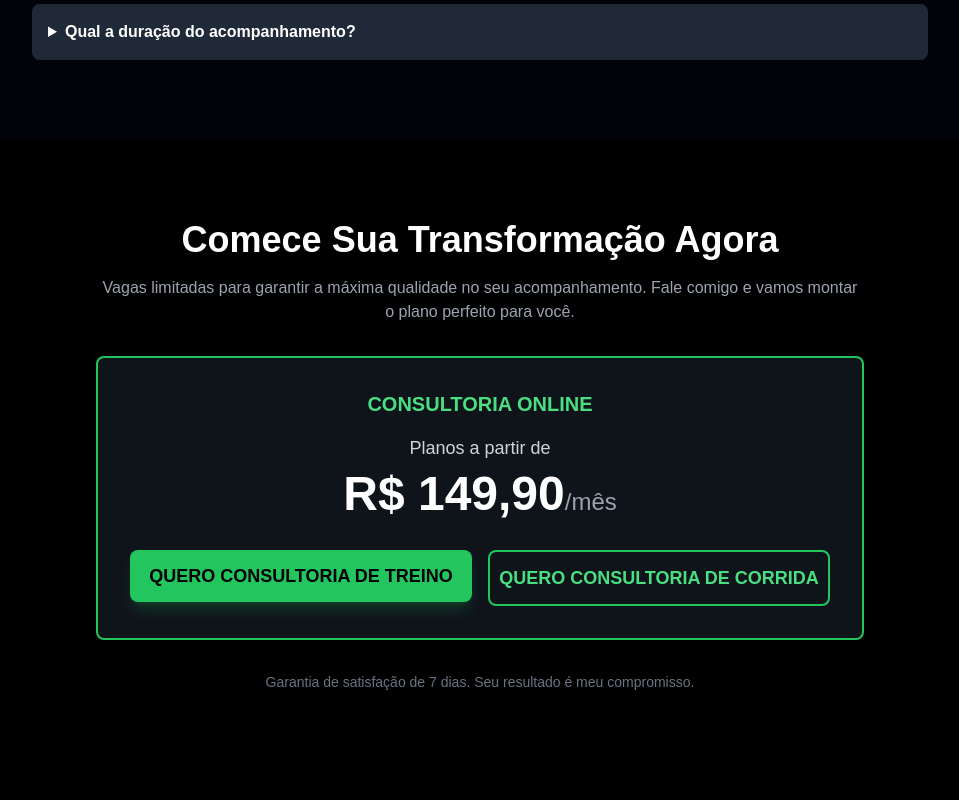
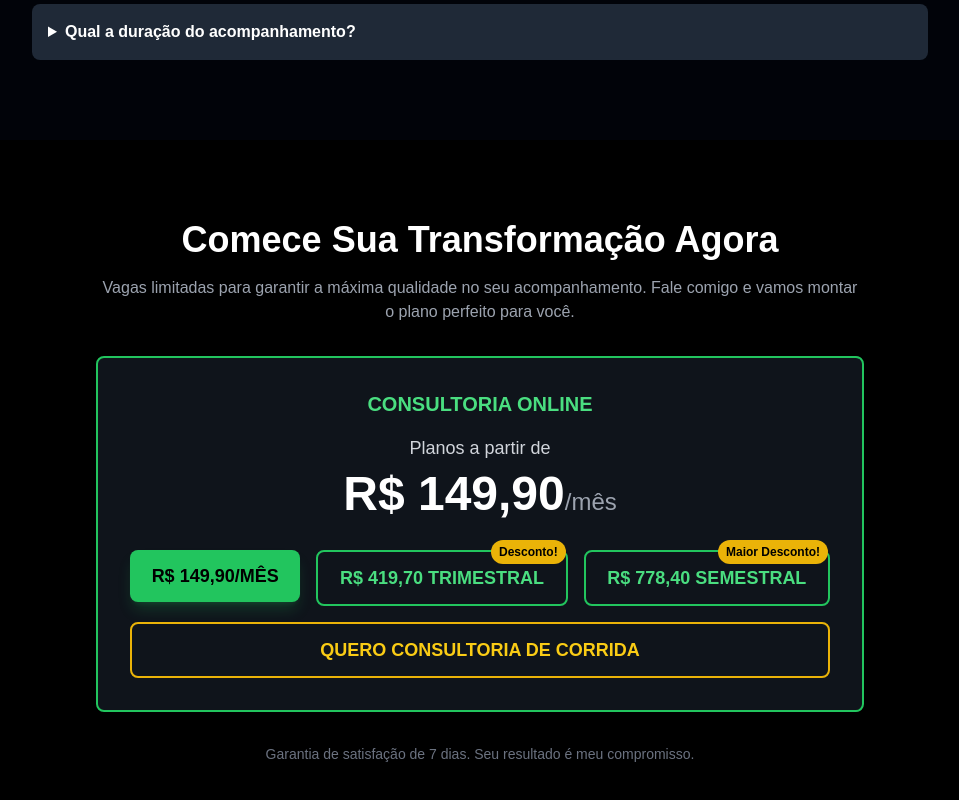
Before and after one commit to PauloSantangelo/landingpage-jenifferzamoner, a Next.js app: page /consultoria in a window 1280 px wide. Shown: the part 4865-5665 px from the top of the page, without its empty margins (160-1119 px from the left). Before the commit the page ends 5637 px from the top, so only its background shows below. Built offline with nearby package versions, Linux system fonts and the light colour scheme.

Commit message:
Atualizar links do aplicativo da Jeniffer

```diff
--- a/src/app/consultoria/page.tsx
+++ b/src/app/consultoria/page.tsx
@@ -136,7 +136,7 @@ export default function ConsultoriaPage(): JSX.Element { // Mantendo a tipagem d
                         className="w-full h-full"
                     ></iframe>
                 </div>
-                <Link href="https://wa.me/5514988226651?text=Olá, vim pela consultoria on-line" target="_blank" rel="noopener noreferrer">
+                <Link href="https://pages.mfitpersonal.com.br/index?acao=page&tipo=1&page=103215&isCheckout=false" target="_blank" rel="noopener noreferrer">
                   <motion.button whileHover={{ scale: 1.05 }} whileTap={{ scale: 0.95 }} className="mt-8 bg-green-500 text-black font-bold py-3 px-10 rounded-lg text-xl hover:bg-green-600 transition-colors">
                       QUERO SER ALUNO(A)
                   </motion.button>
@@ -329,22 +329,48 @@ export default function ConsultoriaPage(): JSX.Element { // Mantendo a tipagem d
                     <p className="text-lg text-gray-300 mt-4">Planos a partir de</p>
                     <p className="text-5xl font-bold my-2">R$ 149,90<span className="text-2xl font-normal text-gray-400">/mês</span></p>
 
-                    {/* BOTÕES SEPARADOS */}
-                    <div className="mt-8 flex flex-col sm:flex-row gap-4">
-                        <Link href="https://wa.me/5514988226651?text=Olá, vim pela consultoria on-line" target="_blank" rel="noopener noreferrer" className="w-full">
+                    {/* BOTÕES DE PLANOS */}
+                    <div className="mt-8 flex flex-col sm:flex-row flex-wrap gap-4 justify-center"> {/* Adicionado flex-wrap e justify-center para melhor responsividade */}
+
+                        {/* Botão Mensal (agora em verde) */}
+                        <Link href="https://pages.mfitpersonal.com.br/index?acao=page&tipo=1&page=103215&isCheckout=true" target="_blank" rel="noopener noreferrer" className="w-full sm:w-auto flex-grow">
                             <motion.button
                                 whileHover={{ scale: 1.05 }}
                                 whileTap={{ scale: 0.95 }}
                                 className="w-full bg-green-500 text-black font-bold py-3 rounded-lg text-lg hover:bg-green-600 transition-colors shadow-lg shadow-green-500/20"
                             >
-                                QUERO CONSULTORIA DE TREINO
+                                R$ 149,90/MÊS
                             </motion.button>
                         </Link>
-                        <Link href="https://wa.me/5514988226651?text=Olá, vim pela consultoria de corrida" target="_blank" rel="noopener noreferrer" className="w-full">
+
+                        {/* Botão Trimestral */}
+                        <Link href="https://pages.mfitpersonal.com.br/index?acao=page&tipo=2&buyPage=103216&page=103215" target="_blank" rel="noopener noreferrer" className="w-full sm:w-auto flex-grow">
                             <motion.button
                                 whileHover={{ scale: 1.05 }}
                                 whileTap={{ scale: 0.95 }}
-                                className="w-full bg-transparent border-2 border-green-500 text-green-400 font-bold py-3 rounded-lg text-lg hover:bg-green-500 hover:text-black transition-colors"
+                                className="w-full bg-transparent border-2 border-green-500 text-green-400 font-bold py-3 rounded-lg text-lg hover:bg-green-500 hover:text-black transition-colors relative"
+                            >
+                                R$ 419,70 TRIMESTRAL <span className="absolute -top-3 right-0 bg-yellow-500 text-black text-xs font-semibold px-2 py-1 rounded-full animate-bounce-slow">Desconto!</span>
+                            </motion.button>
+                        </Link>
+
+                        {/* Botão Semestral */}
+                        <Link href="https://pages.mfitpersonal.com.br/index?acao=page&tipo=2&buyPage=103217&page=103215" target="_blank" rel="noopener noreferrer" className="w-full sm:w-auto flex-grow">
+                            <motion.button
+                                whileHover={{ scale: 1.05 }}
+                                whileTap={{ scale: 0.95 }}
+                                className="w-full bg-transparent border-2 border-green-500 text-green-400 font-bold py-3 rounded-lg text-lg hover:bg-green-500 hover:text-black transition-colors relative"
+                            >
+                                R$ 778,40 SEMESTRAL <span className="absolute -top-3 right-0 bg-yellow-500 text-black text-xs font-semibold px-2 py-1 rounded-full animate-bounce-slow">Maior Desconto!</span>
+                            </motion.button>
+                        </Link>
+
+                        {/* O botão "QUERO CONSULTORIA DE CORRIDA" permanece inalterado */}
+                        <Link href="https://wa.me/5514988226651?text=Olá, vim pela consultoria de corrida" target="_blank" rel="noopener noreferrer" className="w-full sm:w-auto flex-grow">
+                            <motion.button
+                                whileHover={{ scale: 1.05 }}
+                                whileTap={{ scale: 0.95 }}
+                                className="w-full bg-transparent border-2 border-yellow-500 text-yellow-400 font-bold py-3 rounded-lg text-lg hover:bg-yellow-500 hover:text-black transition-colors"
                             >
                                 QUERO CONSULTORIA DE CORRIDA
                             </motion.button>
```
